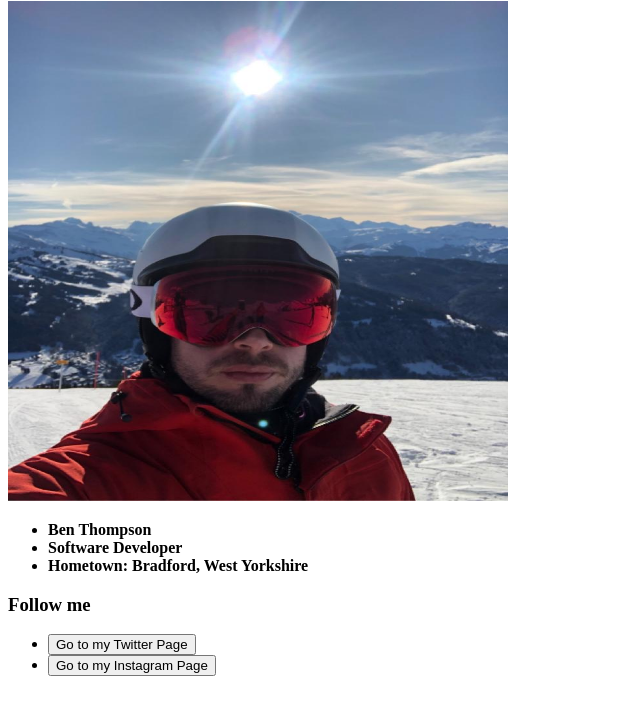
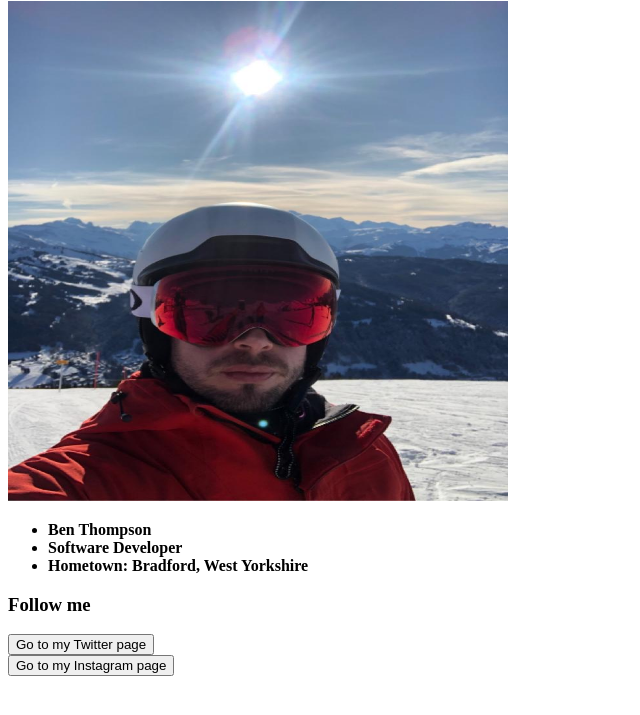
Before and after one commit to btomo86/my-portfolio, a plain HTML site: page index.html in a window 1280 px wide. Shown: the part 79-794 px from the top of the page, without its empty margins (0-640 px from the left). Drawn offline with Linux system fonts and the light colour scheme.

Commit message:
Chnaged button links

```diff
--- a/index.html
+++ b/index.html
@@ -23,17 +23,17 @@
 
   <footer>
     <h3>Follow me</h3>
-    <ul>
-        <li> <form action="https://twitter.com/northerncod3r" target="_blank">
-            <input type="submit" value="Go to my Twitter Page"</li>
-        </form>
-            <li><form action="https://instagram.com/northerncod3r" target="_blank">
-            <input type="submit" value="Go to my Instagram Page"</li>
 
-        </form>
+        <a href="https://twitter.com/northernCod3r" target="_blank"> <button>Go to my Twitter page</button> </a>
+        <div>
+            <a href="https://instagram.com/northerncod3r" target="_blank"><button>Go to my Instagram page</button></a>
+        </div>
 
 
-    </ul>
+
+
+
+
 
 
 </footer>
```
